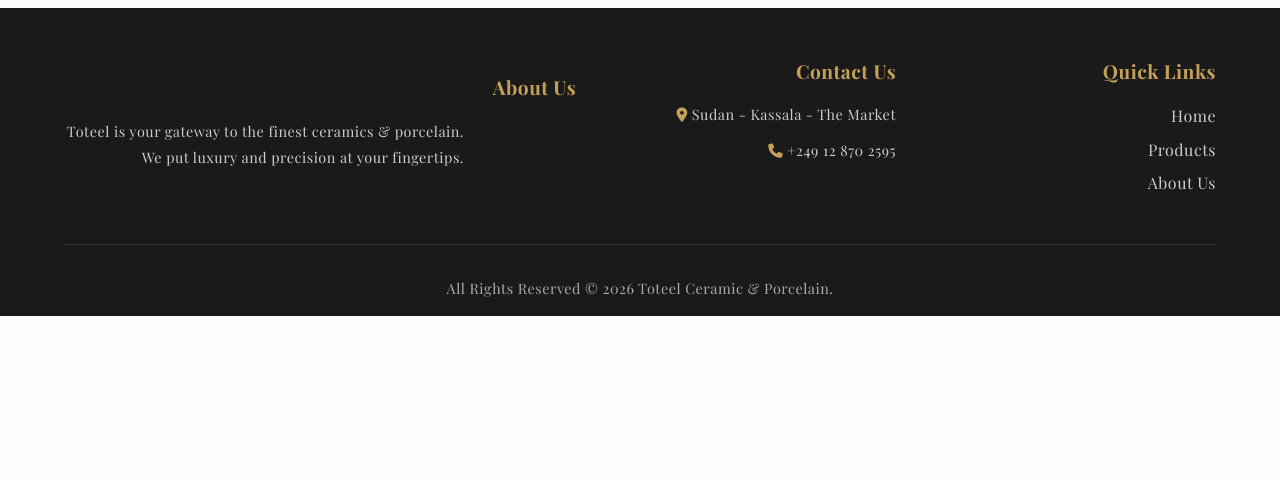
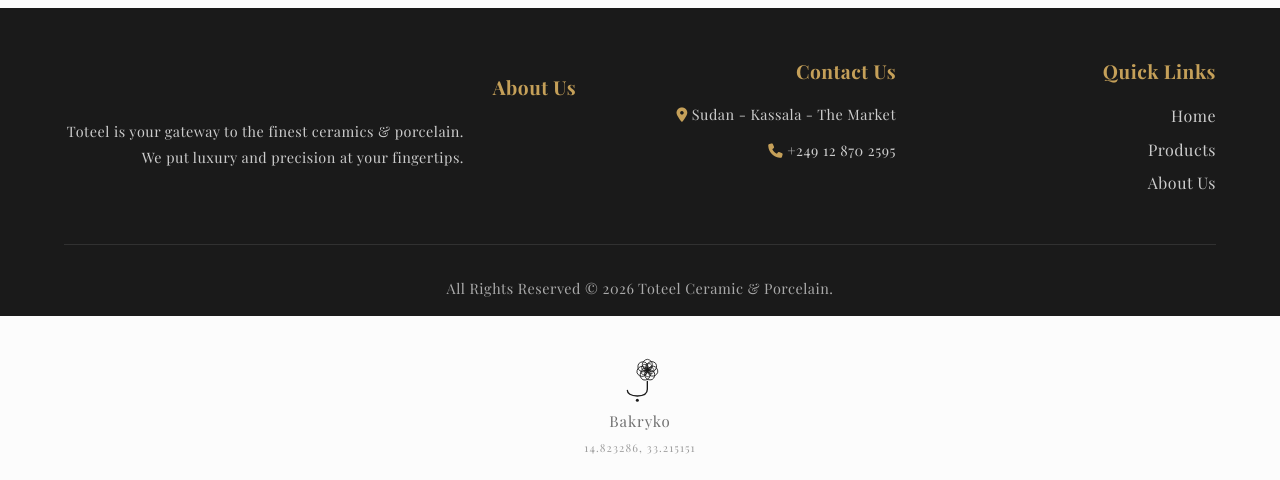
Before and after one commit to bakryko/toteel-website, a plain HTML site: page index.html in a window 1280 px wide. Shown: the part 2651-3131 px from the top of the page. Before the commit the page ends 2967 px from the top, so only its background shows below. Drawn offline with nearby package versions, Linux system fonts and the light colour scheme; a web font is replaced by a local one.

Commit message:
feat: ختم الصانع في آخر الصفحة
ملف واحد مستقل بلا اعتماديات: وردة جوري بتنزل ساقها وتبقى حرف الباء،
تحتها الاسم وسطر أرقام. الضغط المطوّل ثانيتين بيفتح «الحديقة» — كل مشروع
وردة باسمو وسنتو وسطر تعريف.

الختم برّه بياخد لون المنتج (سطر `--seal` واحد) عشان يبان جزءاً طبيعياً
من الصفحة؛ وألوان الحديقة جوّه ثابتة في كل المشاريع.

Co-Authored-By: Claude Opus 5 <noreply@anthropic.com>

```diff
--- a/index.html
+++ b/index.html
@@ -155,5 +155,8 @@
     <!-- JS -->
     <script src="lang.js"></script>
     <script src="script.js"></script>
+
+    <!-- 🌹 الختم -->
+    <script src="seal.js" defer></script>
 </body>
 </html>
--- /dev/null
+++ b/seal.js
@@ -0,0 +1,226 @@
+/* =============================================================================
+   الختم — نسخة مستقلة بلا اعتماديات
+   =============================================================================
+   🌹 ملف واحد. بيركّب نفسو، بيرسم نفسو، وبيشيل أنماطو معاهو.
+
+   التركيب:
+       <script src="seal.js" defer></script>
+
+   بيتعلّق في آخر <body>. ولو عايزو في مكان محدد، حط:
+       <div data-seal></div>
+
+   وصل الهوية — سطر واحد في CSS بتاعك (اختياري):
+       :root { --seal: var(--لون-منتجك); }
+   بلاهو بياخد لون النص المحيط. **الختم برّه بياخد لون المنتج عشان يبان
+   طبيعياً؛ وألوان الحديقة جوّه ثابتة في كل المشاريع وما بتتغير.**
+
+   ⚠️ الملف دا **ما بيتعدّل لكل مشروع**. أي تعديل بيتعمل في النسخة الأصل
+      وبينتقل لكل المشاريع بالنسخ.
+   ============================================================================= */
+
+(function () {
+  'use strict';
+
+  /* --- البيانات ------------------------------------------------------------
+     الوردة الأولى بلا اسم وبلا سنة وبلا وصف، ولازم تفضل أولاً. */
+  var GARDEN = [
+    { name: null, year: null, note: null },
+
+    { name: 'عين الصفا', year: 2026, note: null },
+    { name: 'توتيل', year: 2026, note: null },
+    { name: 'the-hand', year: 2026, note: null },
+    { name: 'محل المياه', year: 2026, note: null },
+    { name: '3d-portfolio', year: 2026, note: null },
+    { name: 'تكوين', year: 2026, note: 'محرّك ذاتي التطوّر — بيراقب نفسو ويصلّح نفسو' },
+    { name: 'جارفس', year: 2026, note: 'مخطط مساعد شخصي محلي ١٠٠٪ — بلا سحابة ولا اشتراكات' },
+    { name: 'ونس', year: 2026, note: 'خزنة ذكريات دافية لناسك القريبين' },
+    { name: 'بوصلة', year: 2026, note: 'نظام سوشيال ذكي للمحلات — بديل الوكالات' },
+    { name: 'دفعة', year: 2026, note: 'رفيق مذاكرة لطلاب الشهادة السودانية' }
+  ];
+
+  var NAME = 'Bakryko';
+  var MARK = '14.823286, 33.215151';
+  var HOLD_MS = 2000;
+
+  var CSS = [
+    '.bk-seal{display:flex;flex-direction:column;align-items:center;gap:.375rem;',
+    'padding:2.5rem 1rem 1.5rem;text-align:center;font:inherit}',
+    /* ولا مؤشر إنو قابل للضغط — لا cursor ولا hover */
+    '.bk-seal-mark{color:var(--seal,currentColor);line-height:0;',
+    '-webkit-user-select:none;user-select:none;-webkit-touch-callout:none}',
+    '.bk-seal-name{font-size:.9375rem;letter-spacing:.06em;opacity:.62;direction:ltr}',
+    '.bk-seal-coord{font-size:.6875rem;letter-spacing:.1em;opacity:.42;direction:ltr;',
+    'font-variant-numeric:tabular-nums}',
+
+    /* ألوان الحديقة ثابتة في كل المشاريع — دي اللي بتخليها نفس المكان */
+    '.bk-garden{position:fixed;inset:0;z-index:2147483000;display:flex;flex-direction:column;',
+    'align-items:center;justify-content:center;background:#14101A;color:#F2ECF6;',
+    'opacity:0;transition:opacity .9s ease;font:inherit}',
+    '.bk-garden.is-open{opacity:1}',
+    /* المرور الأفقي: بعد ١٠ ورود الالتفاف بيكسر خط الأرض ويحوّلها لقائمة */
+    '.bk-garden-soil{display:flex;align-items:flex-end;gap:clamp(1.5rem,7vw,3rem);',
+    'inline-size:100%;padding-inline:max(1.25rem,calc(50vw - 20rem));overflow-x:auto;',
+    'scrollbar-width:none;scroll-snap-type:x proximity}',
+    '.bk-garden-soil::-webkit-scrollbar{display:none}',
+    '.bk-garden-plant{display:flex;flex-direction:column;align-items:center;flex:0 0 auto;',
+    'scroll-snap-align:center;background:none;border:0;padding:0;color:#C084FC;opacity:0;',
+    'transform:translateY(.875rem);transition:opacity .7s ease,transform .7s ease}',
+    /* الصامتة: نفس الحجم ونفس الساق ونفس السلوك — اللون بس هو الفرق */
+    '.bk-garden-plant.is-quiet{color:#E58AB0}',
+    '.bk-garden.is-open .bk-garden-plant{opacity:1;transform:none}',
+    '.bk-garden-plant.is-picked{transform:translateY(-.375rem)}',
+    '.bk-garden-stem{inline-size:2px;block-size:clamp(2.5rem,9vw,4.625rem);',
+    'background:currentColor;opacity:.35}',
+    '.bk-garden-ground{inline-size:min(40rem,86vw);block-size:1px;background:#F2ECF61F;',
+    'margin-block-start:2px}',
+    /* ارتفاع ثابت — عشان الصامتة تفتحو فاضي بنفس المقاس */
+    '.bk-garden-cap{margin-block-start:2.125rem;min-block-size:4.625rem;text-align:center;',
+    'opacity:0;transition:opacity .45s ease}',
+    '.bk-garden-cap.is-on{opacity:1}',
+    '.bk-garden-cap b{display:block;font-size:.9375rem;font-weight:700;color:#F2ECF6}',
+    '.bk-garden-cap em{display:block;font-style:normal;font-size:.6875rem;color:#F2ECF666;',
+    'margin-block-start:2px;font-variant-numeric:tabular-nums}',
+    '.bk-garden-cap i{display:block;font-style:normal;font-size:.75rem;color:#F2ECF699;',
+    'line-height:1.6;max-inline-size:min(26rem,80vw);margin-block-start:.5rem;margin-inline:auto}',
+    '.bk-garden-close{position:fixed;inset-block-start:1.125rem;inset-inline-start:1.125rem;',
+    'min-inline-size:2.75rem;min-block-size:2.75rem;background:none;border:0;color:#F2ECF666;',
+    'font-size:1.375rem;line-height:1;cursor:pointer}',
+    '@media(prefers-reduced-motion:reduce){.bk-garden,.bk-garden-plant,.bk-garden-cap',
+    '{transition-duration:.01ms}}'
+  ].join('');
+
+  /* --- الوردة --------------------------------------------------------------
+     بتلة واحدة بتتكرر بالدوران في تلات حلقات — دي بنية الجوري: بتلات متطبّقة
+     ومركز مقسوم لأرباع. حلقة واحدة = وردة عادية بخمس بتلات، وما دي هي. */
+  var PETAL =
+    'M0,-32 C9,-31 15,-24 15,-16 C15,-8 8,-2 0,-2 C-8,-2 -15,-8 -15,-16 C-15,-24 -9,-31 0,-32Z';
+
+  function petals(angles, width, scale, spin) {
+    var out = '<g stroke-width="' + width + '"';
+    var tf = [];
+    if (spin) tf.push('rotate(' + spin + ')');
+    if (scale) tf.push('scale(' + scale + ')');
+    if (tf.length) out += ' transform="' + tf.join(' ') + '"';
+    out += '>';
+    for (var i = 0; i < angles.length; i++) {
+      out += '<path d="' + PETAL + '"' +
+        (angles[i] ? ' transform="rotate(' + angles[i] + ')"' : '') + '/>';
+    }
+    return out + '</g>';
+  }
+
+  function rose() {
+    return '<g fill="none" stroke="currentColor" stroke-linejoin="round">' +
+      petals([0, 51, 102, 153, 204, 255, 306], 2.4) +
+      petals([0, 72, 144, 216, 288], 3.3, 0.64, 26) +
+      petals([0, 90, 180, 270], 7, 0.3, 45) +
+      '</g>';
+  }
+
+  /** الختم: الوردة، والساق اللي بتنزل وتبقى بوّابة الباء، والنقطة تحتها */
+  function seal(size) {
+    return '<svg width="' + size + '" height="' + (size * 1.167) + '" viewBox="0 0 120 140"' +
+      ' fill="none" aria-hidden="true"><g transform="translate(82,42)">' + rose() + '</g>' +
+      '<path d="M82,76 L82,100 C82,112 72,120 52,120 C32,120 22,112 22,103"' +
+      ' stroke="currentColor" stroke-width="4" stroke-linecap="round"/>' +
+      '<circle cx="52" cy="133" r="4.5" fill="currentColor"/></svg>';
+  }
+
+  /** وردة الحديقة — نفس الوردة بلا الباء */
+  function bloom(size) {
+    return '<svg width="' + size + '" height="' + size + '" viewBox="0 0 88 88"' +
+      ' fill="none" aria-hidden="true"><g transform="translate(44,44)">' + rose() + '</g></svg>';
+  }
+
+  var AR = '٠١٢٣٤٥٦٧٨٩';
+  function arabicIndic(value) {
+    return String(value).replace(/[0-9]/g, function (d) { return AR.charAt(Number(d)); });
+  }
+
+  /* --- الحديقة -------------------------------------------------------------- */
+
+  function openGarden() {
+    var box = document.createElement('div');
+    box.className = 'bk-garden';
+
+    var html = '<button type="button" class="bk-garden-close" aria-label="إغلاق">✕</button>' +
+      '<div class="bk-garden-soil">';
+    for (var i = 0; i < GARDEN.length; i++) {
+      html += '<button type="button" class="bk-garden-plant' +
+        (GARDEN[i].name === null ? ' is-quiet' : '') +
+        '" data-i="' + i + '" style="transition-delay:' + (i * 0.09) + 's">' +
+        bloom(34) + '<span class="bk-garden-stem"></span></button>';
+    }
+    html += '</div><div class="bk-garden-ground"></div><div class="bk-garden-cap"></div>';
+    box.innerHTML = html;
+    document.body.appendChild(box);
+
+    var cap = box.querySelector('.bk-garden-cap');
+
+    function close() {
+      box.classList.remove('is-open');
+      document.removeEventListener('keydown', onKey);
+      setTimeout(function () { box.remove(); }, 900);
+    }
+    function onKey(event) { if (event.key === 'Escape') close(); }
+
+    box.querySelector('.bk-garden-close').addEventListener('click', close);
+    document.addEventListener('keydown', onKey);
+
+    box.addEventListener('click', function (event) {
+      var plant = event.target.closest ? event.target.closest('.bk-garden-plant') : null;
+      if (!plant) return;
+      var plants = box.querySelectorAll('.bk-garden-plant');
+      for (var k = 0; k < plants.length; k++) plants[k].classList.remove('is-picked');
+      plant.classList.add('is-picked');
+      var item = GARDEN[Number(plant.getAttribute('data-i'))];
+      /* 🔴 نفس المساحة بالظبط للكل. الصامتة بتفتحها **فاضية** — والفراغ اللي
+         المفروض فيهو كلام أبلغ من أي جملة نكتبها. */
+      cap.innerHTML = '<b>' + (item.name || '&nbsp;') + '</b>' +
+        '<em>' + (item.year ? arabicIndic(item.year) : '&nbsp;') + '</em>' +
+        '<i>' + (item.note || '&nbsp;') + '</i>';
+      cap.classList.add('is-on');
+    });
+
+    requestAnimationFrame(function () { box.classList.add('is-open'); });
+  }
+
+  /* --- التركيب -------------------------------------------------------------- */
+
+  function mount() {
+    if (document.querySelector('.bk-seal')) return;
+
+    var style = document.createElement('style');
+    style.textContent = CSS;
+    document.head.appendChild(style);
+
+    var host = document.querySelector('[data-seal]');
+    var box = document.createElement('div');
+    box.className = 'bk-seal';
+    box.innerHTML =
+      '<div class="bk-seal-mark">' + seal(40) + '</div>' +
+      '<div class="bk-seal-name">' + NAME + '</div>' +
+      '<div class="bk-seal-coord">' + MARK + '</div>';
+    (host || document.body).appendChild(box);
+
+    /* ⚠️ الضغط المطوّل بيتلغي مع أول تحريك إصبع — بلا كدا كل سحبة للشاشة على
+       الموبايل كانت حتفتح الحديقة. */
+    var timer = null;
+    var mark = box.querySelector('.bk-seal-mark');
+    function stop() { if (timer) { clearTimeout(timer); timer = null; } }
+    mark.addEventListener('pointerdown', function () {
+      stop();
+      timer = setTimeout(function () { timer = null; openGarden(); }, HOLD_MS);
+    });
+    ['pointerup', 'pointercancel', 'pointerleave', 'touchmove'].forEach(function (event) {
+      mark.addEventListener(event, stop);
+    });
+    mark.addEventListener('contextmenu', function (event) { event.preventDefault(); });
+  }
+
+  if (document.readyState === 'loading') {
+    document.addEventListener('DOMContentLoaded', mount);
+  } else {
+    mount();
+  }
+})();
```
